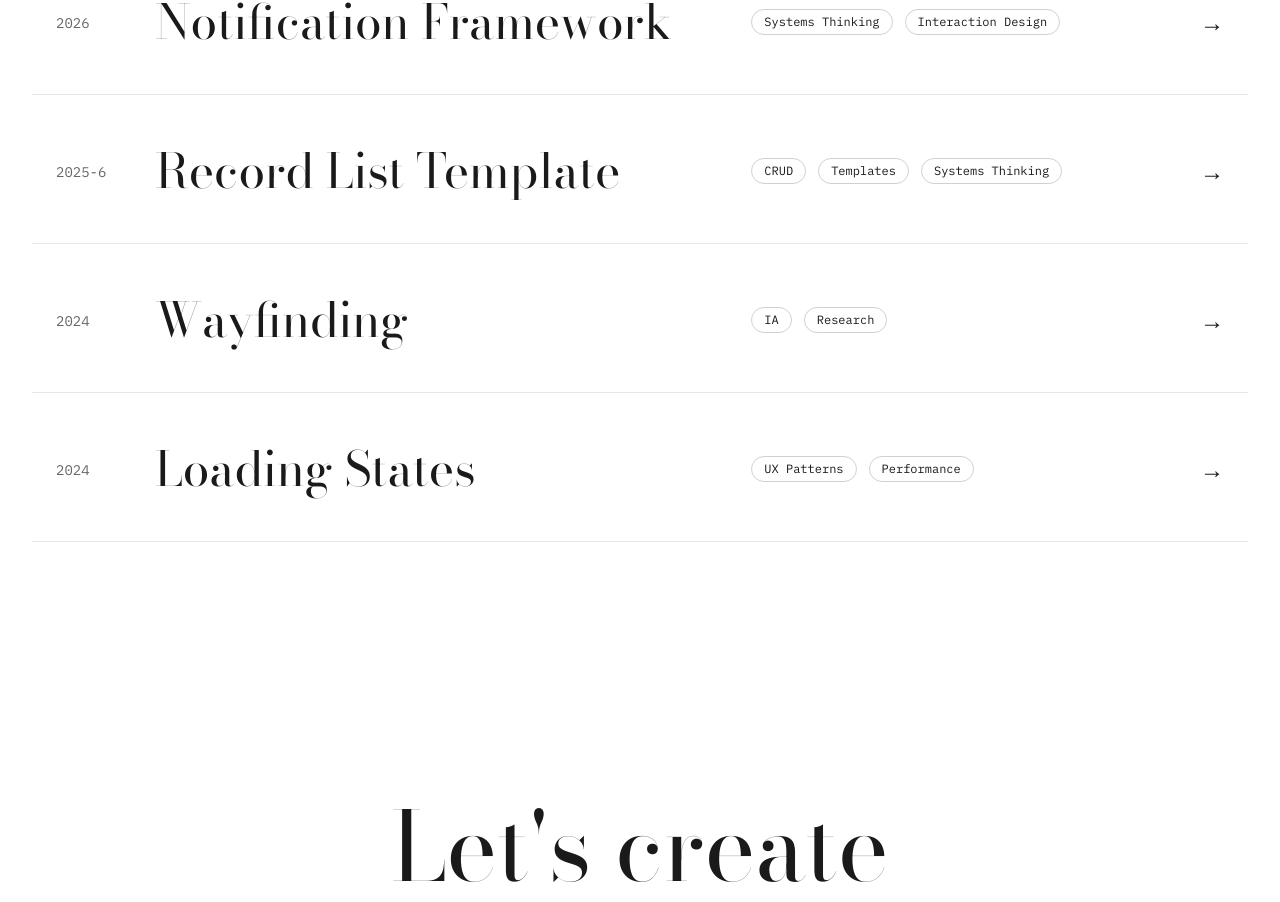
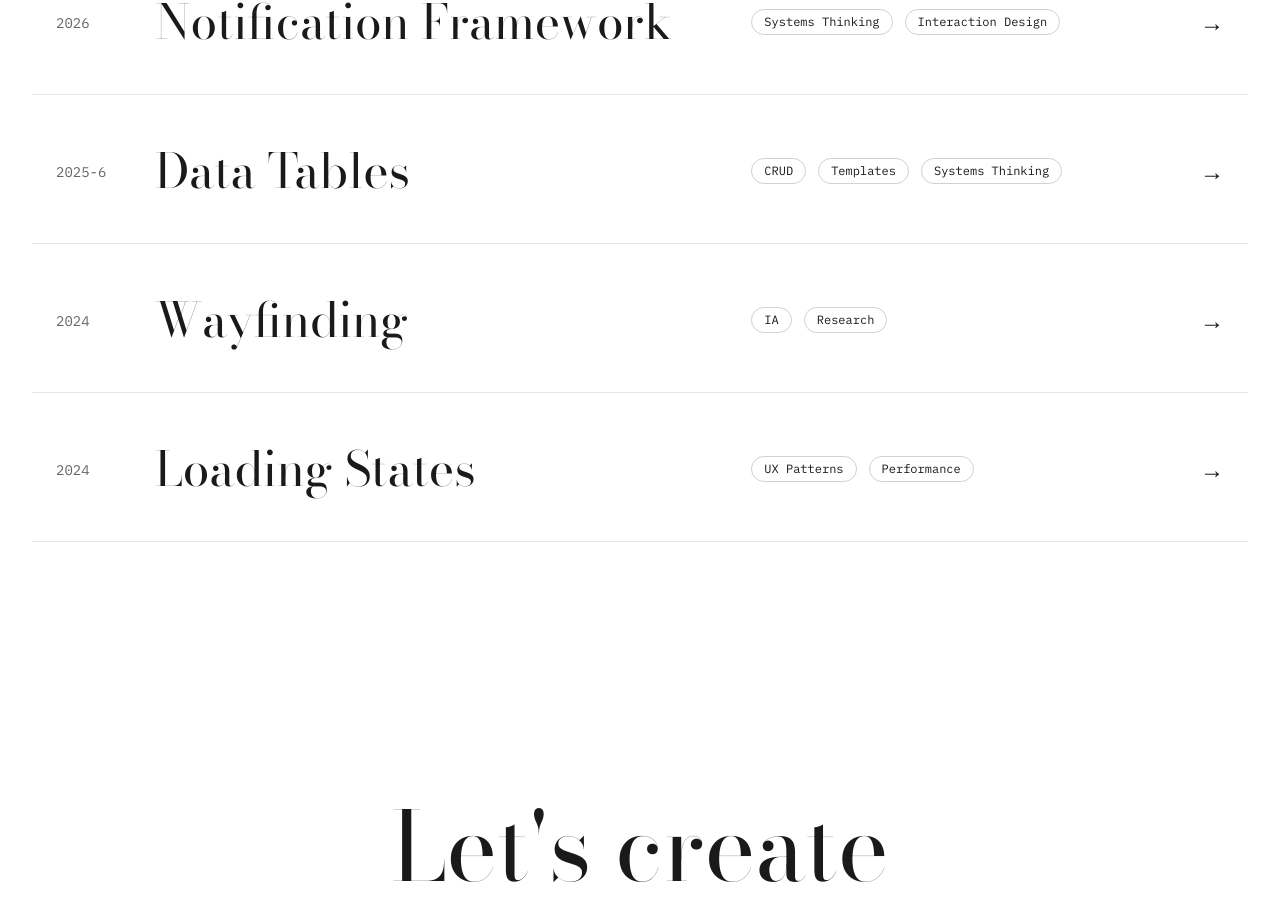
Before and after one commit to angieyoo/portfolio, a Next.js app: page / in a window 1280 px wide. Shown: the part 1143-2045 px from the top of the page. Built offline with nearby package versions, Linux system fonts and the light colour scheme.

Commit message:
Update page.tsx
fixed Data Table link

```diff
--- a/app/page.tsx
+++ b/app/page.tsx
@@ -33,10 +33,10 @@ export default function Home() {
     },
     {
       year: "2025-6",
-      title: "Record List Template",
+      title: "Data Tables",
       discipline: "Platform Patterns",
       tags: ["CRUD", "Templates", "Systems Thinking"],
-      slug: "work-record-list.html"
+      slug: "work/data-tables"
     },
     {
       year: "2024",
```
